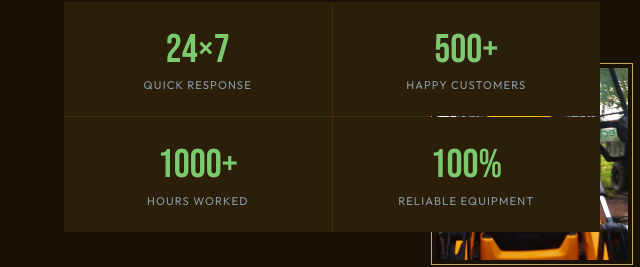
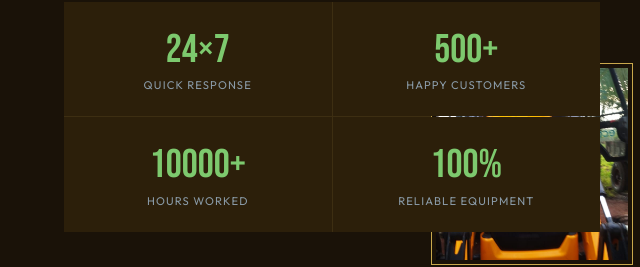
Before and after one commit to santoshjakune/maheshawari-erthmovers.com, a plain HTML site: page index.html in a window 1280 px wide. Shown: the part 2910-3177 px from the top of the page, 0-640 px from the left. Drawn offline with Linux system fonts and the light colour scheme.

Commit message:
Update index.html

```diff
--- a/index.html
+++ b/index.html
@@ -1613,7 +1613,7 @@ drop-shadow(0 0 45px #25D366);
   </div>
 
   <div class="eco-metric">
-    <div class="eco-metric-num">1000+</div>
+    <div class="eco-metric-num">10000+</div>
     <div class="eco-metric-label">Hours Worked</div>
   </div>
 
```
